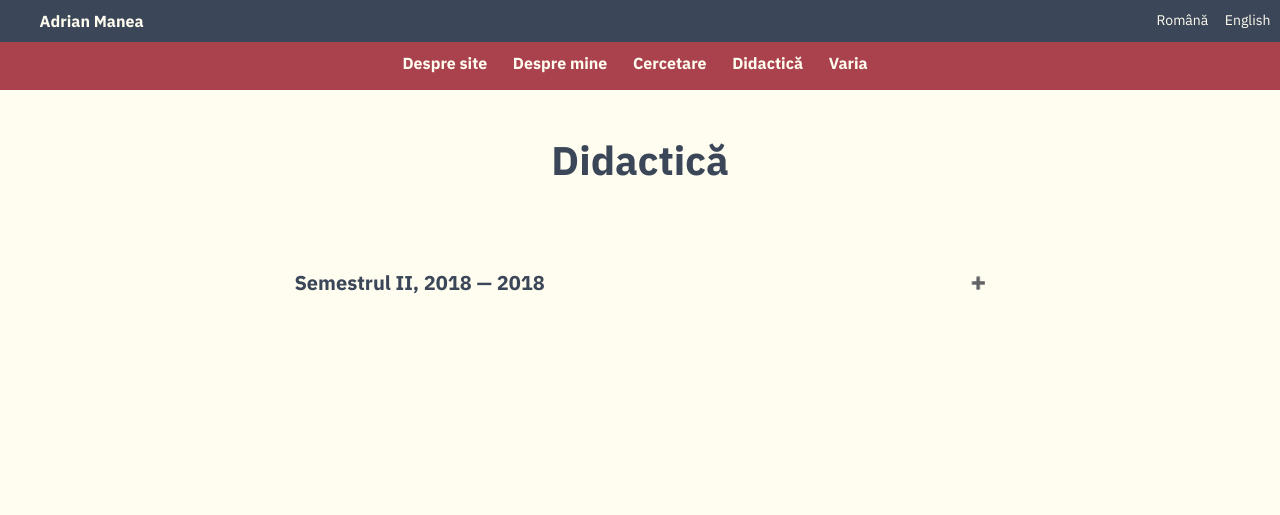
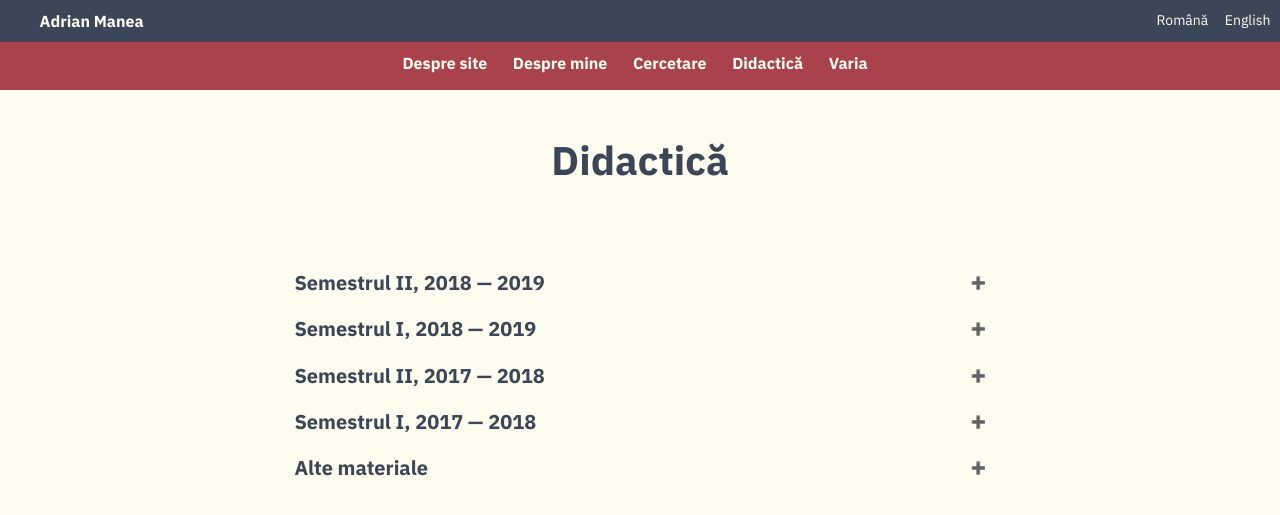
Before and after one commit to adimanea/adrianmanea.xyz, a PHP site: page /pages/4-didactica.php in a window 1280 px wide. Shown: the top 515 px of the page. Run offline with PHP 8.4, Linux system fonts and the light colour scheme; some libraries are stand-ins or nearby versions.

Commit message:
fix for div (semestru)

```diff
--- a/pages/4-didactica.php
+++ b/pages/4-didactica.php
@@ -18,7 +18,7 @@
     <h1 class="title">Didactică</h1>
     <div class="articol">
 
-    <button class="accordion"><span class="accordion1">Semestrul II, 2018 &mdash; 2018</span></button>
+    <button class="accordion"><span class="accordion1">Semestrul II, 2018 &mdash; 2019</span></button>
         <div class="panel">
             <button class="accordion">ETTI, Analiză 2</button>
                 <div class="panel">
@@ -33,7 +33,7 @@
                         <li>Notițele sînt disponibile într-un singur fișier: <a href="../docs/18-19-fia-edtc/edtc-18-19.pdf" target="_blank"><i class="fa fa-file-pdf-o"></i></a>.</li>
                     </ul>
                 </div>
-
+        </div>
 
         <button class="accordion"><span class="accordion1">Semestrul I, 2018 &mdash; 2019</span></button>
 
```
